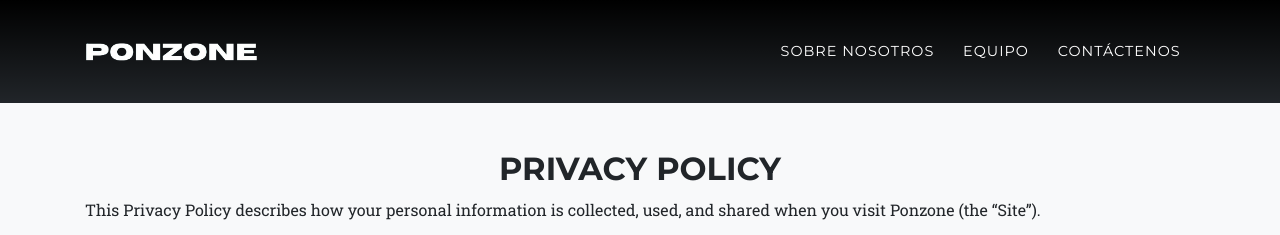
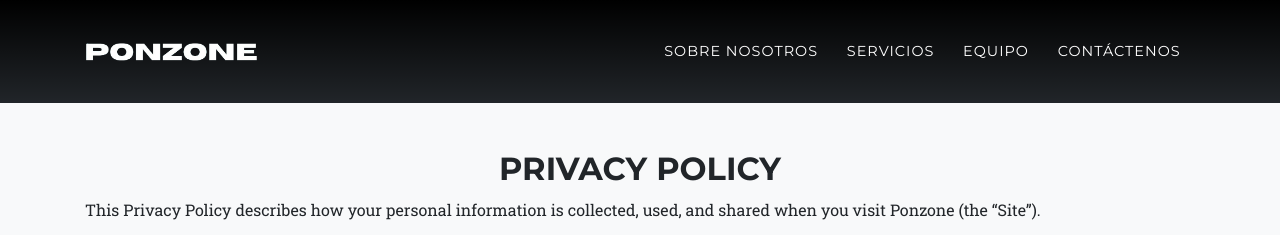
Before and after one commit to PabloJapon/ponzone, a Jekyll site: the page built from legal.md, in a window 1280 px wide. Shown: the top 235 px of the page. Built offline with Jekyll 4.4.1, drawn with Linux system fonts in a browser that asks for light colours; some web fonts are replaced.

Commit message:
no message

```diff
--- a/_data/navigation.yml
+++ b/_data/navigation.yml
@@ -13,6 +13,8 @@
   nav:
     - title: "Sobre Nosotros"
       section: nosotros
+    - title: "Servicios"
+      section: servicios
     - title: "Equipo"
       section: equipo
     - title: "Contáctenos"
--- a/_layouts/home.html
+++ b/_layouts/home.html
@@ -4,6 +4,7 @@
 {% include navheader.html %}
 
 {% include about.html %}
+{% include services.html %}
 {% include team.html %}
 {% include clients.html %}
 {% include contact.html %}
```
